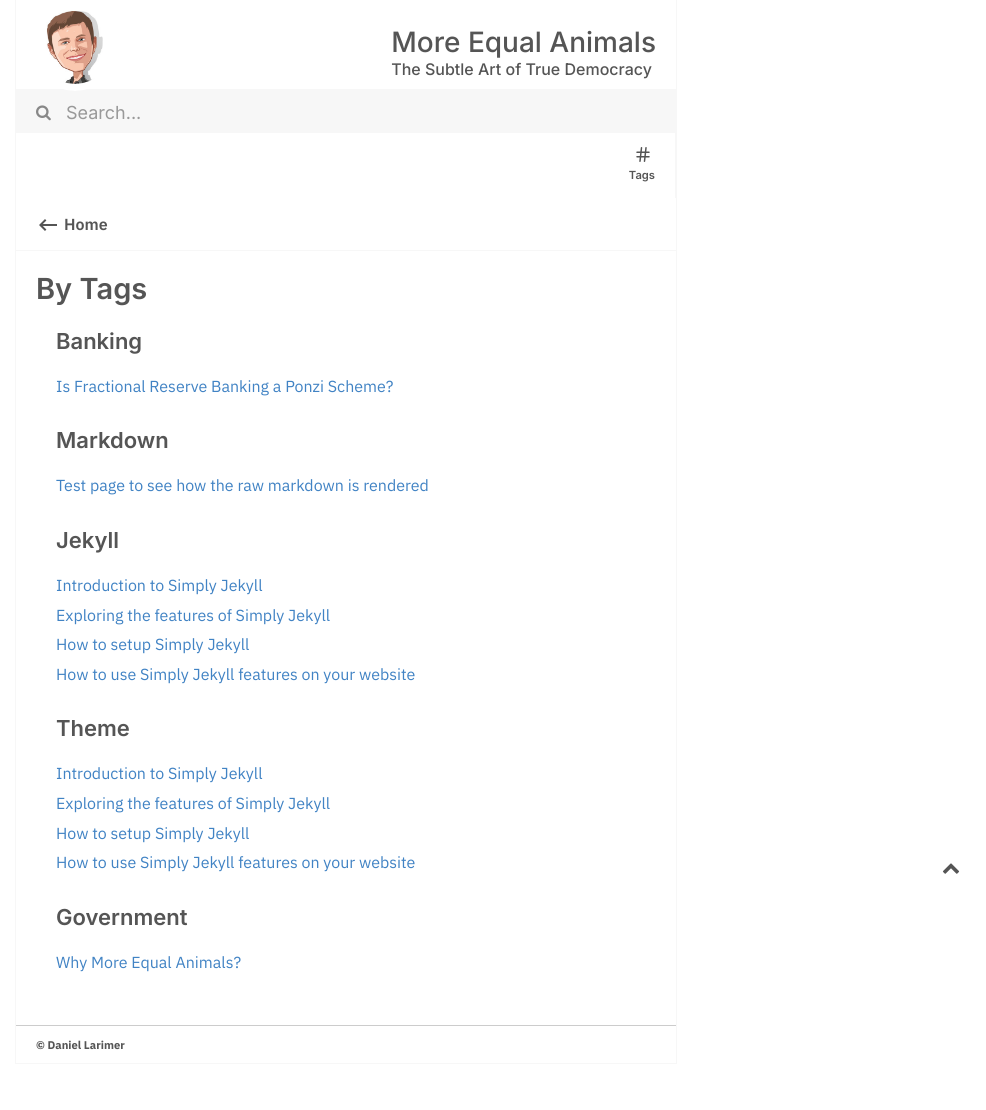
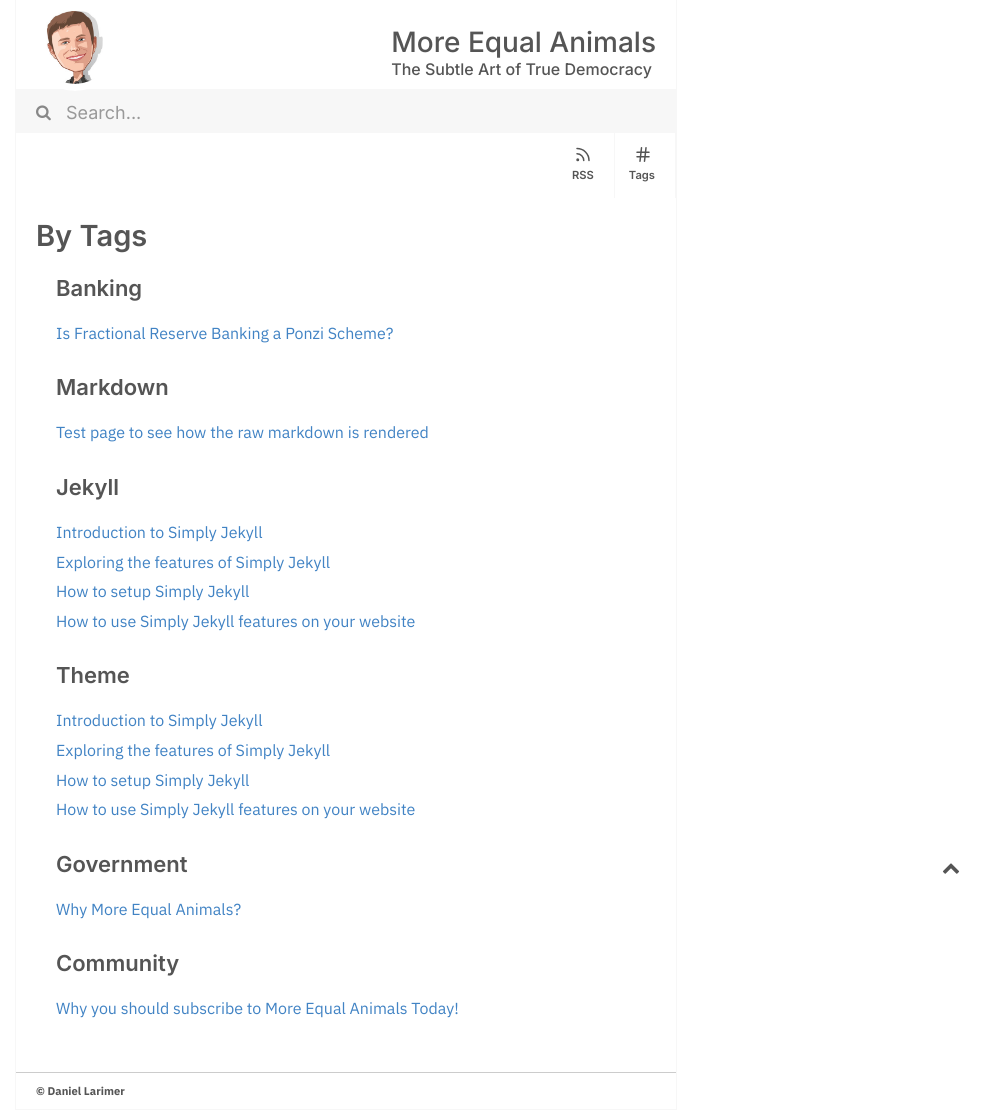
Before and after one commit to moreequalanimals/moreequalanimals.github.io, a Jekyll site: the page built from tags.md, in a window 1280 px wide. Shown: the whole page, without its empty margins (294-1280 px from the left). Built offline with Jekyll 4.4.1, drawn with Linux system fonts in a browser that asks for light colours; before the commit the page ends 1064 px from its top, so only the background shows below that.

Commit message:
subscriptions

```diff
--- a/_includes/feed.html
+++ b/_includes/feed.html
@@ -12,7 +12,7 @@
             {%- else -%}
             <p class="feed-title">{{ item.title }}</p>
             {%- endif -%}
-            <p class="feed-excerpt">{{ item.content | strip_html | strip | escape | truncate: 300}}</p>
+            <p class="feed-excerpt">{{ item.desc }} </p> <!--content | strip_html | strip | escape | truncate: 300}}</p> -->
             </a>
         </div>
     {%- endfor -%}
--- a/_includes/header.html
+++ b/_includes/header.html
@@ -43,6 +43,7 @@
                     limit: 4
                     })
     </script>
+    <!--
     {%- if page.permalink == "/notes" -%}
     <div class="notes-page-subheader disable-select" id="scroll-head" onclick="window.location.assign('/');">
         <div class="back-icon">
@@ -64,6 +65,7 @@
         <p class="back-p">Notes</p>
     </div>
     {%- endif -%}
+    -->
 </header>
 {%- else -%}
 <header>
@@ -152,6 +154,16 @@
             <p class="categories-p">Tags</p>
             </a>
         </div>
+        <div class="rss" style="float:right;">
+            <a style="text-decoration: none;" href="/feed.xml">
+                <svg class="icon-rss" width="18" height="19" viewBox="0 0 24 25" fill="none" xmlns="http://www.w3.org/2000/svg">
+                    <path d="M4 11.5C6.38695 11.5 8.67613 12.4482 10.364 14.136C12.0518 15.8239 13 18.1131 13 20.5"  stroke-width="2" stroke-linecap="round" stroke-linejoin="round"/>
+                    <path d="M4 4.5C8.24346 4.5 12.3131 6.18571 15.3137 9.18629C18.3143 12.1869 20 16.2565 20 20.5"  stroke-width="2" stroke-linecap="round" stroke-linejoin="round"/>
+                    <path d="M5 20.5C5.55228 20.5 6 20.0523 6 19.5C6 18.9477 5.55228 18.5 5 18.5C4.44772 18.5 4 18.9477 4 19.5C4 20.0523 4.44772 20.5 5 20.5Z"  stroke-width="2" stroke-linecap="round" stroke-linejoin="round"/>
+                </svg>
+            <p class="rss-p">RSS</p>
+            </a>
+        </div>
     </div>
     <script src="/assets/js/simple-jekyll-search.min.js"></script>
     <script>
@@ -180,6 +192,7 @@
                     limit: 4
                     })
     </script>
+    <!--
     {%- if page.permalink != "/" -%}
     <div class="main-site-subheader disable-select" id="scroll-head" onclick="window.location.assign('/');">
         <div class="back-icon">
@@ -191,5 +204,6 @@
         <p class="back-p">Home</p>
     </div>
     {%- endif -%}
+    -->
 </header>
 {%- endif -%}
--- a/_layouts/post.html
+++ b/_layouts/post.html
@@ -31,7 +31,7 @@
     {%- if page.desc -%}
         <meta content="{{page.desc}}" property="og:description"/>
     {%- else -%}
-        <meta content="{{page.content | strip_html | strip | escape | truncate: 200}}" property="og:description"/>
+        <meta content="{{page.content | strip_html | strip | escape | truncate: 160}}" property="og:description"/>
 
     {%- endif -%}
 
--- /dev/null
+++ b/_posts/2020-10-21-why-subscribe.md
@@ -0,0 +1,51 @@
+---
+title: Why you should subscribe to More Equal Animals Today!
+tags: community
+desc: By subscribing to More Equal Animals you can be kept up to date on the latest articles and community updates.
+image: /assets/img/subscribe.jpg
+---
+By subscribing to More Equal Animals you can be kept up to date on the latest articles and community updates.
+
+While it is easy enough to [[follow me on twitter::https://twitter.com/bytemaster7]], doing so empowers
+an censorship happy organization to interfer in our community. One of the principles of true democracy
+is increasing our independence. One way to do that is to establish decentralized lines of communication
+in order to get updates.
+
+Help bring true democracy to the world, subscribe now!
+
+<!-- Begin Mailchimp Signup Form -->
+<link href="//cdn-images.mailchimp.com/embedcode/classic-10_7.css" rel="stylesheet" type="text/css">
+<style type="text/css">
+	#mc_embed_signup{background:#fff; clear:left; font:14px Helvetica,Arial,sans-serif; }
+	/* Add your own Mailchimp form style overrides in your site stylesheet or in this style block.
+	   We recommend moving this block and the preceding CSS link to the HEAD of your HTML file. */
+</style>
+<div id="mc_embed_signup">
+<form action="https://moreequalanimals.us2.list-manage.com/subscribe/post?u=b6439a04bb1f51295b2a26004&amp;id=5162367fbd" method="post" id="mc-embedded-subscribe-form" name="mc-embedded-subscribe-form" class="validate" target="_blank" novalidate>
+    <div id="mc_embed_signup_scroll">
+
+<div class="indicates-required"><span class="asterisk">*</span> indicates required</div>
+<div class="mc-field-group">
+	<label for="mce-EMAIL">Email Address  <span class="asterisk">*</span>
+</label>
+	<input type="email" value="" name="EMAIL" class="required email" id="mce-EMAIL">
+</div>
+<div class="mc-field-group">
+	<label for="mce-FNAME">First Name </label>
+	<input type="text" value="" name="FNAME" class="" id="mce-FNAME">
+</div>
+<div class="mc-field-group">
+	<label for="mce-LNAME">Last Name </label>
+	<input type="text" value="" name="LNAME" class="" id="mce-LNAME">
+</div>
+	<div id="mce-responses" class="clear">
+		<div class="response" id="mce-error-response" style="display:none"></div>
+		<div class="response" id="mce-success-response" style="display:none"></div>
+	</div>    <!-- real people should not fill this in and expect good things - do not remove this or risk form bot signups-->
+    <div style="position: absolute; left: -5000px;" aria-hidden="true"><input type="text" name="b_b6439a04bb1f51295b2a26004_5162367fbd" tabindex="-1" value=""></div>
+    <div class="clear"><input type="submit" value="Subscribe" name="subscribe" id="mc-embedded-subscribe" class="button"></div>
+    </div>
+</form>
+</div>
+<script type='text/javascript' src='//s3.amazonaws.com/downloads.mailchimp.com/js/mc-validate.js'></script><script type='text/javascript'>(function($) {window.fnames = new Array(); window.ftypes = new Array();fnames[0]='EMAIL';ftypes[0]='email';fnames[1]='FNAME';ftypes[1]='text';fnames[2]='LNAME';ftypes[2]='text';fnames[3]='ADDRESS';ftypes[3]='address';fnames[4]='PHONE';ftypes[4]='phone';}(jQuery));var $mcj = jQuery.noConflict(true);</script>
+<!--End mc_embed_signup-->
```
Also changed, not shown: other parts of _layouts/post.html (+6 -0 lines), assets/img/subscribe.jpg (added).
